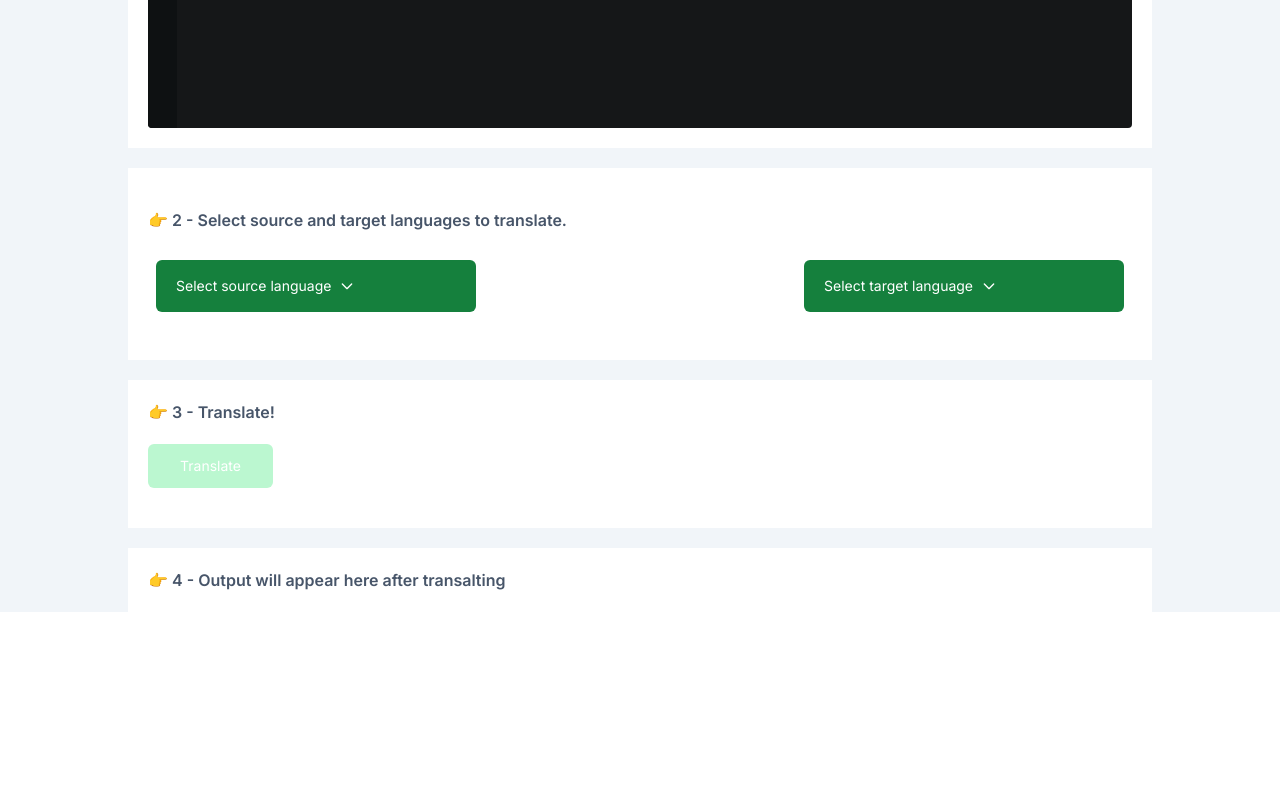
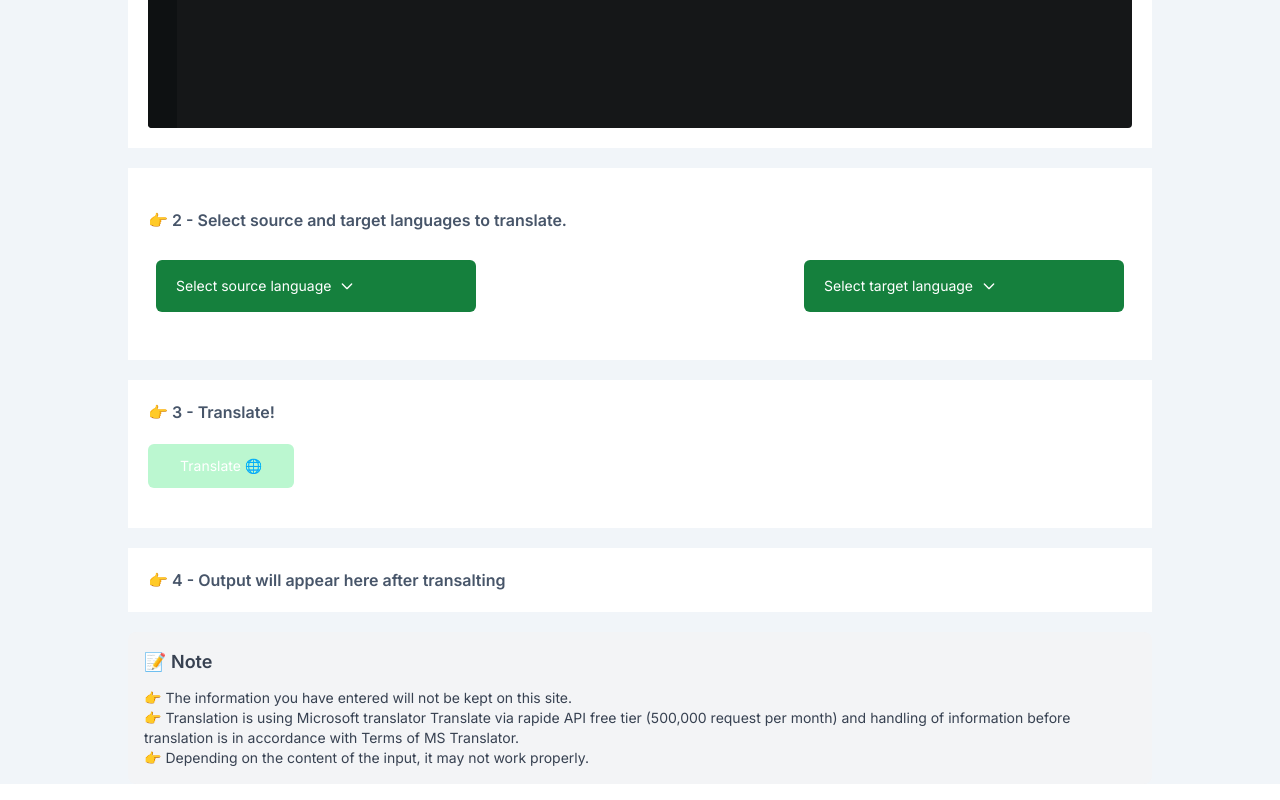
Before and after one commit to amine-louni/json-translator, a Next.js app: page / in a window 1280 px wide. Shown: the part 396-1196 px from the top of the page. Before the commit the page ends 1028 px from the top, so only its background shows below. Built offline with nearby package versions, Linux system fonts and the light colour scheme.

Commit message:
all languages file

```diff
--- a/components/AppAlert.tsx
+++ b/components/AppAlert.tsx
@@ -2,15 +2,16 @@ import React from "react";
 
 type Props = {
   text: string | undefined;
+  color?: string;
 };
 
-const AppAlert = ({ text }: Props) => {
+const AppAlert = ({ text, color = "red" }: Props) => {
   return text ? (
     <div
-      className="p-4 mb-4 text-sm text-red-700 bg-red-100 rounded-lg dark:bg-red-200 dark:text-red-800"
+      className={`p-4 mb-4 text-sm text-${color}-700 bg-${color}-100 rounded-lg dark:bg-${color}-200 dark:text-${color}-800`}
       role="alert"
     >
-      <span className="font-medium">Error!</span> {text}
+      <span className="font-bold">Error!</span> {text}
     </div>
   ) : null;
 };
--- /dev/null
+++ b/data/languages.ts
@@ -0,0 +1,9 @@
+const allLanguages = [
+    { key: "ar", value: "Arabe" },
+    { key: "en", value: "English" },
+    { key: "es", value: "Spanish" },
+    { key: "fr", value: "French" },
+]
+
+
+export default allLanguages
--- a/pages/index.tsx
+++ b/pages/index.tsx
@@ -8,6 +8,7 @@ import { AppButton } from "../components/AppButton";
 import AppContainer from "../components/AppContainer";
 import AppSelect from "../components/AppSelect";
 import AppAlert from "../components/AppAlert";
+import allLanguages from "../data/languages";
 
 const LIMIT = 12; // Max keys permitted by ms translator api via rapide api
 
@@ -76,8 +77,9 @@ const Home: NextPage = () => {
     try {
       const stringData = JSON.stringify(data);
       setJsonTranslated(stringData);
-    } catch (error) {
+    } catch (error: any) {
       console.error(error);
+      setErrors(error.name);
     }
   };
 
@@ -92,6 +94,7 @@ const Home: NextPage = () => {
       try {
         setLoading(true);
         setJsonTranslated("");
+        setErrors("");
         const parsedTarget = JSON.parse(targetObject);
         let result: any = {}; // to collect translated
         const values: string[] = Object.values(parsedTarget);
@@ -148,7 +151,7 @@ const Home: NextPage = () => {
           </AppContainer>
         </nav>
         <AppContainer>
-          <AppAlert text={errors} />
+          <AppAlert text={errors} color="yellow" />
         </AppContainer>
         <AppContainer className="bg-white p-5 mb-5">
           <h3 className="font-semibold mb-3 text-slate-600">
@@ -181,18 +184,12 @@ const Home: NextPage = () => {
             <div className="flex justify-between">
               <AppSelect
                 title="Select source language"
-                items={[
-                  { key: "ar", value: "Arabe" },
-                  { key: "en", value: "English" },
-                ]}
+                items={allLanguages}
                 callback={(selectedLng) => setInputLng(selectedLng)}
               />
               <AppSelect
                 title="Select target language"
-                items={[
-                  { key: "ar", value: "Arabe" },
-                  { key: "en", value: "English" },
-                ]}
+                items={allLanguages}
                 callback={(selectedLng) => setTargetLng(selectedLng)}
               />
             </div>
@@ -204,7 +201,7 @@ const Home: NextPage = () => {
           <div className="my-5">
             <AppButton
               disabled={!(targetLng && inputLng)}
-              title="Translate"
+              title={loading ? "🔃 Fetching ..." : "Translate 🌐"}
               onPress={() => main(json, fillData)}
             />
           </div>
@@ -226,6 +223,31 @@ const Home: NextPage = () => {
             )}
           </div>
         </AppContainer>
+
+        <AppContainer>
+          <AppContainer>
+            <div
+              className="p-4 mb-4 text-sm text-gray-700 bg-gray-100 rounded-lg dark:bg-gray-700 dark:text-gray-300"
+              role="alert"
+            >
+              <h4 className="font-semibold text-lg mb-3">📝 Note</h4>
+              <p>
+                👉 The information you have entered will not be kept on this
+                site.
+              </p>
+              <p>
+                👉 Translation is using Microsoft translator Translate via
+                rapide API free tier (500,000 request per month) and handling of
+                information before translation is in accordance with Terms of MS
+                Translator.
+              </p>
+              <p>
+                👉 Depending on the content of the input, it may not work
+                properly.
+              </p>
+            </div>
+          </AppContainer>
+        </AppContainer>
       </main>
     </>
   );
```
